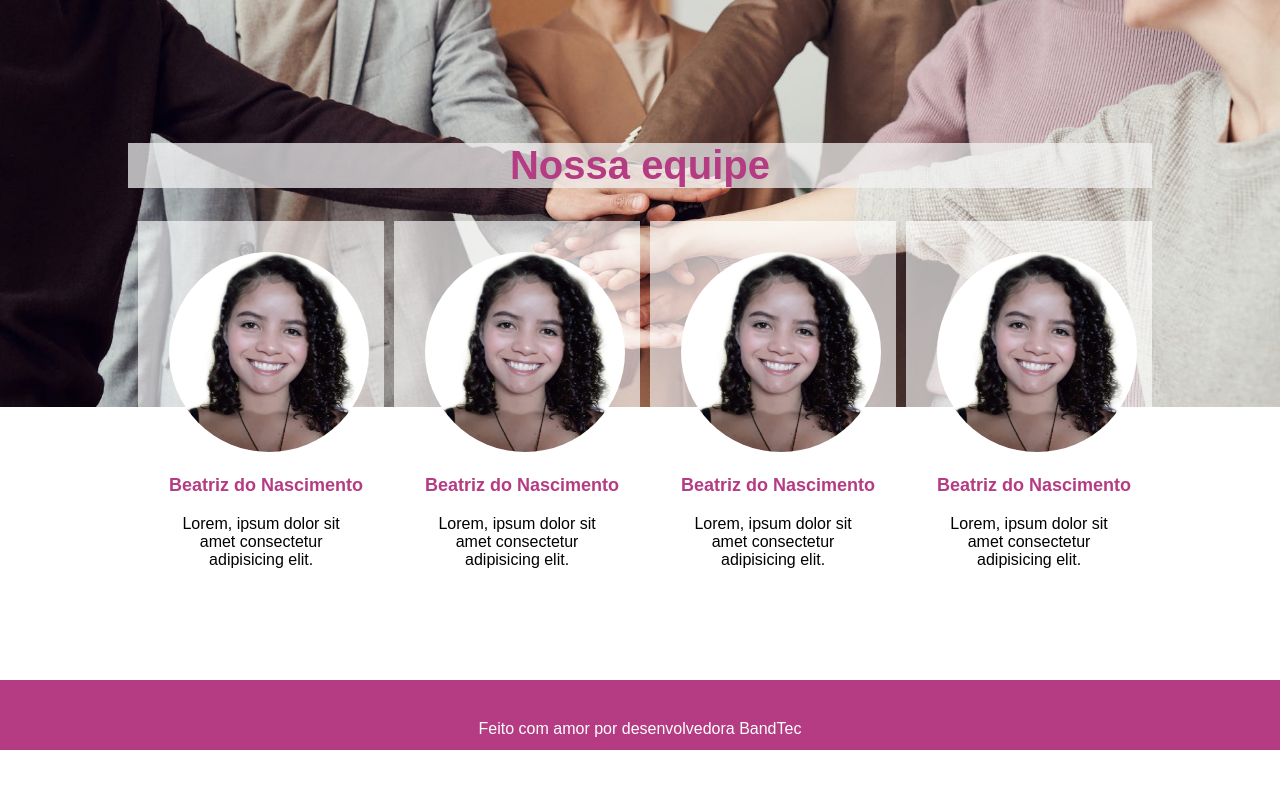
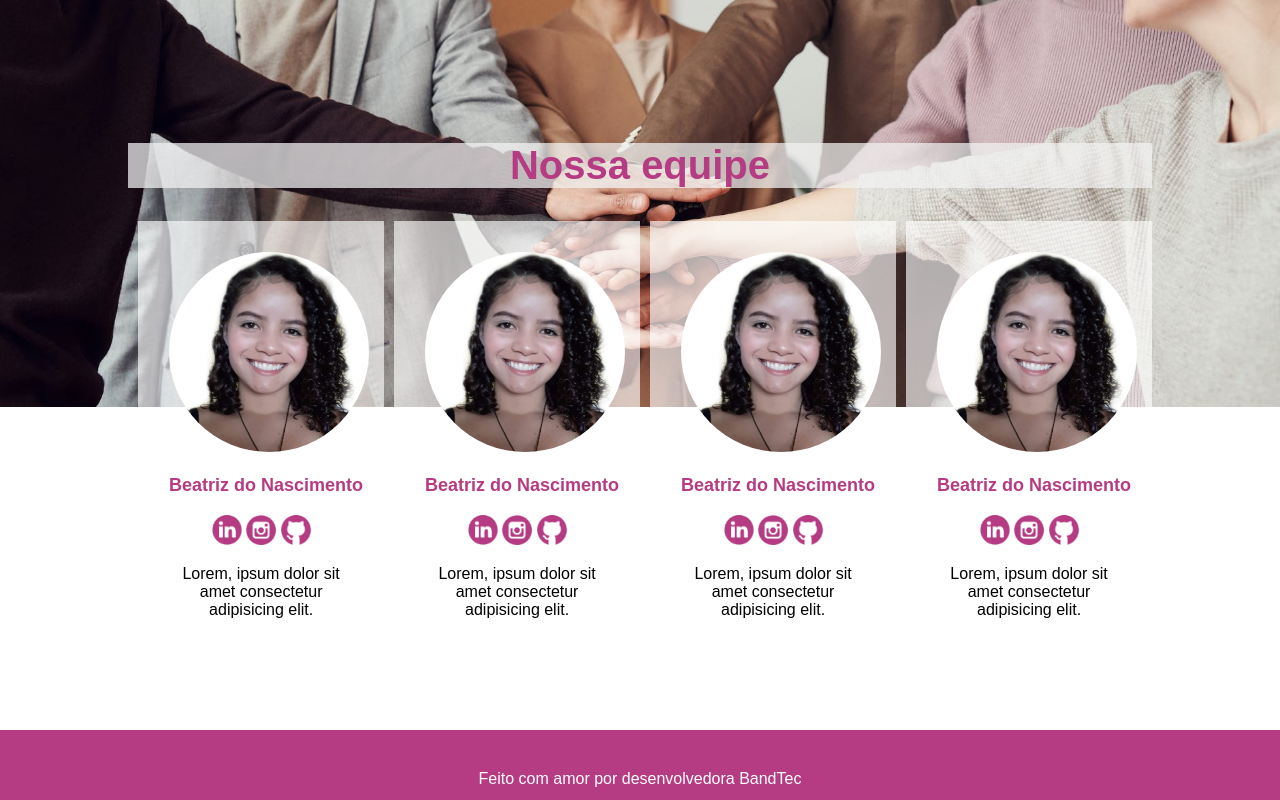
Before and after one commit to BeatrizNFerreira255/ProjetoIOT, a plain HTML site: page pagina.html in a window 1280 px wide. Shown: the part 1286-2086 px from the top of the page. Before the commit the page ends 2036 px from the top, so only its background shows below. Drawn offline with Linux system fonts and the light colour scheme.

Commit message:
Atualizando

```diff
--- a/pagi.css
+++ b/pagi.css
@@ -17,6 +17,7 @@ body{
     padding-bottom: 10px;
     position: fixed;
     width: 100%;
+    z-index: 99;
 }
 
 .imgicon{
@@ -190,17 +191,18 @@ li:hover{
     background-repeat: no-repeat;
 }
 
-.box-equipe img{
+.imgEquipe {
     height: 200px;
     border-radius: 100%;
 }
-.box-equipe img:hover{
+.imgEquipe:hover{
     -webkit-transform: scale(1.5);
     transform: scale(1.1);
     -webkit-filter: drop-shadow(1px 10px 5px);
     filter: drop-shadow(7px 8px 4px  rgb(112, 68, 85));
     border-radius: 100%;
     cursor: pointer;
+
 }
 .box-equipe h1{
     font-size: 40px;
@@ -219,6 +221,20 @@ li:hover{
     text-align: center;
 
 }
+
+
+.redes{
+    width: 30px;
+}
+.redes:hover{
+    -webkit-transform: scale(1.5);
+    transform: scale(1.1);
+    -webkit-filter: drop-shadow(1px 10px 5px);
+    filter: drop-shadow(7px 8px 4px  rgb(112, 68, 85));
+    border-radius: 100%;
+    cursor: pointer;
+
+}
 .footer {
     text-align: center;
     background-color: #B53B83;
@@ -232,6 +248,7 @@ li:hover{
      color: white;
 
  }
+
  .footer h4 a{
     color: white;
     text-decoration:none;
--- a/pagina.html
+++ b/pagina.html
@@ -37,16 +37,17 @@
                     Sua empresa merece o melhor, e somos nós!
                 </h1>
                 <h3>Lorem ipsum dolor sit amet, consectetur adipisicing elit.
-                     Explicabo animi et quidem aspernatur facilis alias officia ipsum
+                    Explicabo animi et quidem aspernatur facilis alias officia ipsum
                 </h3>
             </div>
         </div>
 
+
         <div class="saiba-mais">
             <a href="https://api.whatsapp.com/send?phone=+55 11 94599-9956"> <button>Saber mais </button> </a>
         </div>
+    </section>
 
-    </section>
 
 
     <section class="sobre" id="sobre">
@@ -92,25 +93,61 @@
                 <div class="equipe">
                     <img class="imgEquipe" src="./img/perfilBia.jpg" alt="">
                     <h3> <b>Beatriz&nbsp;do&nbsp;Nascimento</b></h3>
+
+                    <a href="https://www.linkedin.com/in/beatriz-nascimento-ferreira-b19477178/">
+
+                        <img class="redes" src="./img/icons/in.png" alt=""></a>
+                    <a href="https://www.instagram.com/beatrizdnf/?hl=pt-br">
+                        <img class="redes" src="./img/icons/insta.png" alt=""></a>
+                    <a href="https://github.com/BeatrizNFerreira255">
+                        <img class="redes" src="./img/icons/git.png" alt=""></a>
+
                     <p>Lorem, ipsum dolor sit amet consectetur adipisicing elit. </p>
                 </div>
 
                 <div class="equipe">
-                    <img src="./img/perfilBia.jpg" alt="">
+                    <img class="imgEquipe" src="./img/perfilBia.jpg" alt="">
                     <h3> <b>Beatriz&nbsp;do&nbsp;Nascimento</b></h3>
+
+                    <a href="https://www.linkedin.com/in/beatriz-nascimento-ferreira-b19477178/">
+                        <img class="redes" src="./img/icons/in.png" alt=""></a>
+                    <a href="https://www.instagram.com/beatrizdnf/?hl=pt-br">
+                        <img class="redes" src="./img/icons/insta.png" alt=""></a>
+                    <a href="https://github.com/BeatrizNFerreira255">
+                        <img class="redes" src="./img/icons/git.png" alt=""></a>
+
                     <p>Lorem, ipsum dolor sit amet consectetur adipisicing elit. </p>
                 </div>
 
                 <div class="equipe">
-                    <img src="./img/perfilBia.jpg" alt="">
+                    <img class="imgEquipe" src="./img/perfilBia.jpg" alt="">
                     <h3> <b>Beatriz&nbsp;do&nbsp;Nascimento</b> </h3>
+
+                    <a href="https://www.linkedin.com/in/beatriz-nascimento-ferreira-b19477178/">
+                        <img class="redes" src="./img/icons/in.png" alt=""></a>
+                    <a href="https://www.instagram.com/beatrizdnf/?hl=pt-br">
+                        <img class="redes" src="./img/icons/insta.png" alt=""></a>
+                    <a href="https://github.com/BeatrizNFerreira255">
+                        <img class="redes" src="./img/icons/git.png" alt=""></a>
+
                     <p>Lorem, ipsum dolor sit amet consectetur adipisicing elit. </p>
                 </div>
 
                 <div class="equipe">
-                    <img src="./img/perfilBia.jpg" alt="">
+                    <img class="imgEquipe" src="./img/perfilBia.jpg" alt="">
                     <h3><b>Beatriz&nbsp;do&nbsp;Nascimento</b></h3>
+
+                    <a href="https://www.linkedin.com/in/beatriz-nascimento-ferreira-b19477178/">
+                        <img class="redes" src="./img/icons/in.png" alt=""></a>
+                    <a href="https://www.instagram.com/beatrizdnf/?hl=pt-br">
+                        <img class="redes" src="./img/icons/insta.png" alt=""></a>
+                    <a href="https://github.com/BeatrizNFerreira255">
+                        <img class="redes" src="./img/icons/git.png" alt=""></a>
+
                     <p>Lorem, ipsum dolor sit amet consectetur adipisicing elit. </p>
+
+
+
                 </div>
 
             </div>
```
Also changed, not shown: img/icons/git.png (added), img/icons/in.png (added), img/icons/insta.png (added), img/icons/visao.svg (deleted), img/icons/zap.png (added).
